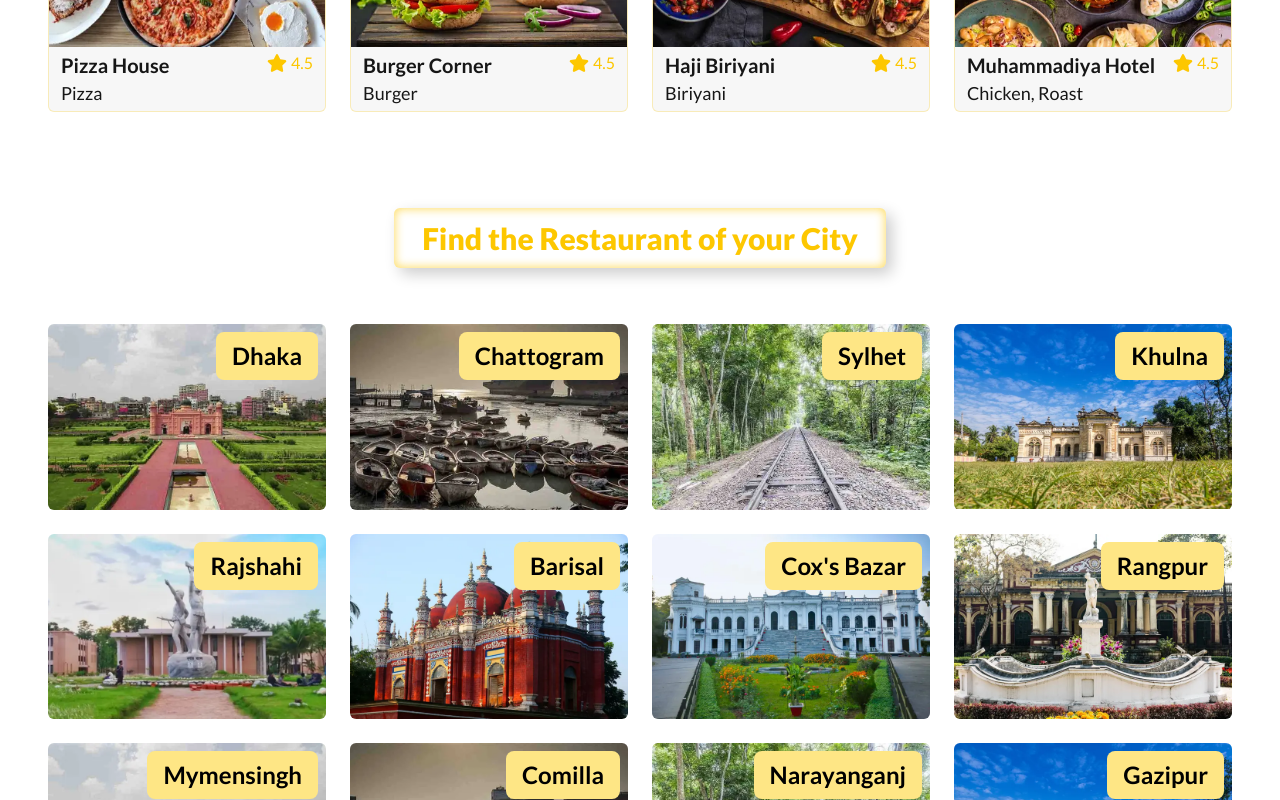
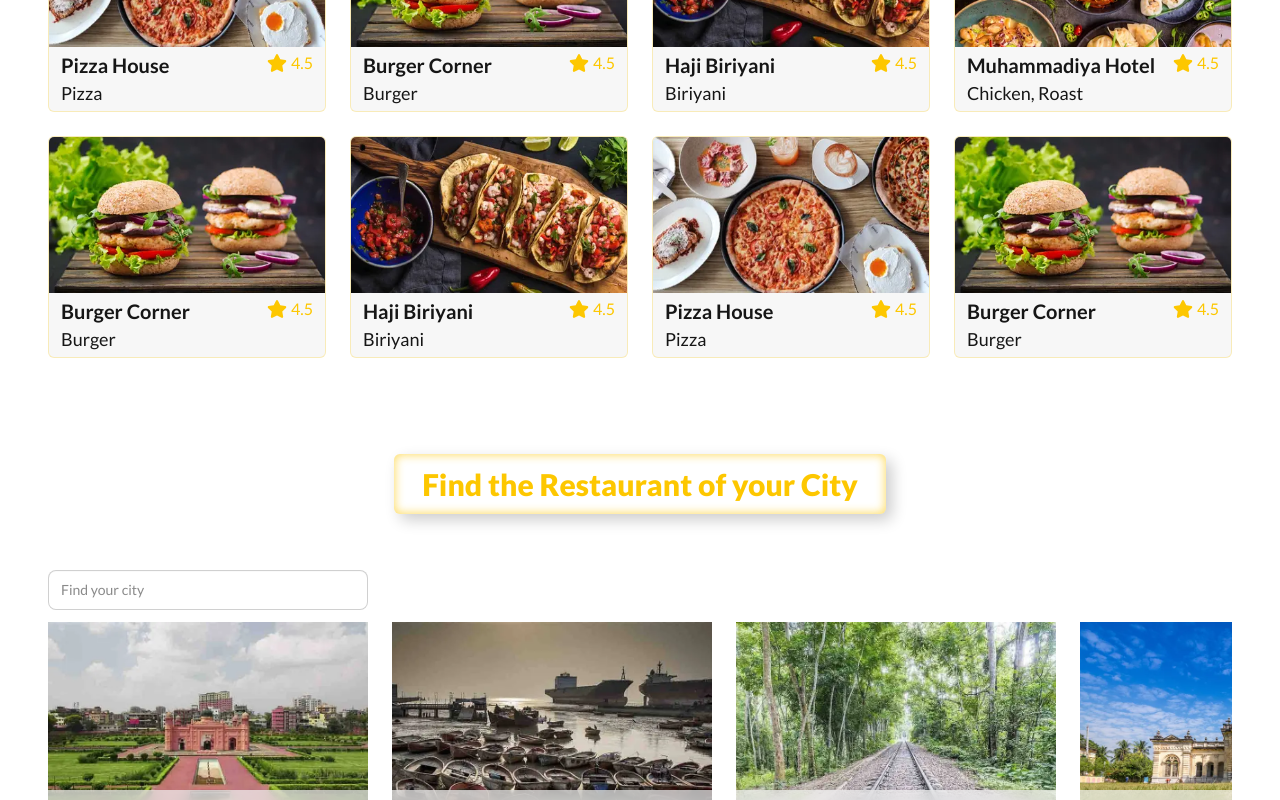
Before and after one commit to pxgacademy/Food-Swift-Quantum-Devs, a React (Vite) app: page / in a window 1280 px wide. Shown: the part 2740-3540 px from the top of the page. Built offline with nearby package versions, Linux system fonts and the light colour scheme; no server answers.

Commit message:
Updated City section

```diff
--- a/src/pages/main-layout-pages/home/city/City.jsx
+++ b/src/pages/main-layout-pages/home/city/City.jsx
@@ -1,18 +1,39 @@
 import SectionContainer from "../../../../components/containers/SectionContainer";
 import SectionTitle from "../../../../components/containers/SectionTitle";
 import { Link } from "react-router-dom";
-import { cities } from "../../../../utilities/arrays-and-objects/ArraysAndObjects";
+import { cities as Cities } from "../../../../utilities/arrays-and-objects/ArraysAndObjects";
+import { useState } from "react";
 
 const City = () => {
+  const [cities, setCities] = useState(Cities);
+
+  const handleFindCity = (e) => {
+    const searchTerm = e.toLowerCase().trim();
+    const filteredCities = Cities.filter((city) =>
+      city.name.toLowerCase().includes(searchTerm)
+    );
+    setCities(filteredCities);
+  };
+
   return (
-    <SectionContainer>
+    <SectionContainer className="">
       <SectionTitle>Find the Restaurant of your City</SectionTitle>
-      <div className="grid lg:grid-cols-4 md:grid-cols-2 gird-cols-1 gap-6">
-        {cities?.slice(0, 12).map((city, i) => (
-          <Link key={i} to={`/restaurant/${city?.name}`} className="rounded-md overflow-hidden">
-            <div className="restaurantImg relative">
-              <img src={city?.image} alt="" />
-              <h3 className="absolute top-2 right-2 text-black bg-amber-200 px-4 py-2 rounded-lg font-bold text-lg lg:text-2xl">
+      <input
+        type="text"
+        placeholder="Find your city"
+        onChange={(e) => handleFindCity(e.target.value)}
+        className="input mb-3 focus:outline-none"
+      />
+      <div className=" flex overflow-x-auto gap-6 pb-2">
+        {cities?.map((city, i) => (
+          <Link key={i} to={`/restaurant/${city?.name}`}>
+            <div className="w-80 h-54  relative flex">
+              <img
+                src={city?.image}
+                alt={city?.name}
+                className="w-full h-full object-cover"
+              />
+              <h3 className="absolute bottom-0 p-2 bg-base-200/70 backdrop-blur w-full font-bold text-lg lg:text-2xl">
                 {city?.name}
               </h3>
             </div>
--- a/src/pages/main-layout-pages/home/restaurant/Restaurant.jsx
+++ b/src/pages/main-layout-pages/home/restaurant/Restaurant.jsx
@@ -33,6 +33,34 @@ const restaurants = [
     name: "Muhammadiya Hotel",
     image: restaurantFour,
     items: ["Chicken", "Roast"],
+    rating: 4.5,
+  },
+  {
+    id: 5,
+    name: "Burger Corner",
+    image: restaurantTwo,
+    items: ["Burger"],
+    rating: 4.5,
+  },
+  {
+    id: 6,
+    name: "Haji Biriyani",
+    image: restaurantThree,
+    items: ["Biriyani"],
+    rating: 4.5,
+  },
+  {
+    id: 7,
+    name: "Pizza House",
+    image: restaurantOne,
+    items: ["Pizza"],
+    rating: 4.5,
+  },
+  {
+    id: 8,
+    name: "Burger Corner",
+    image: restaurantTwo,
+    items: ["Burger"],
     rating: 4.5,
   },
 ];
```
